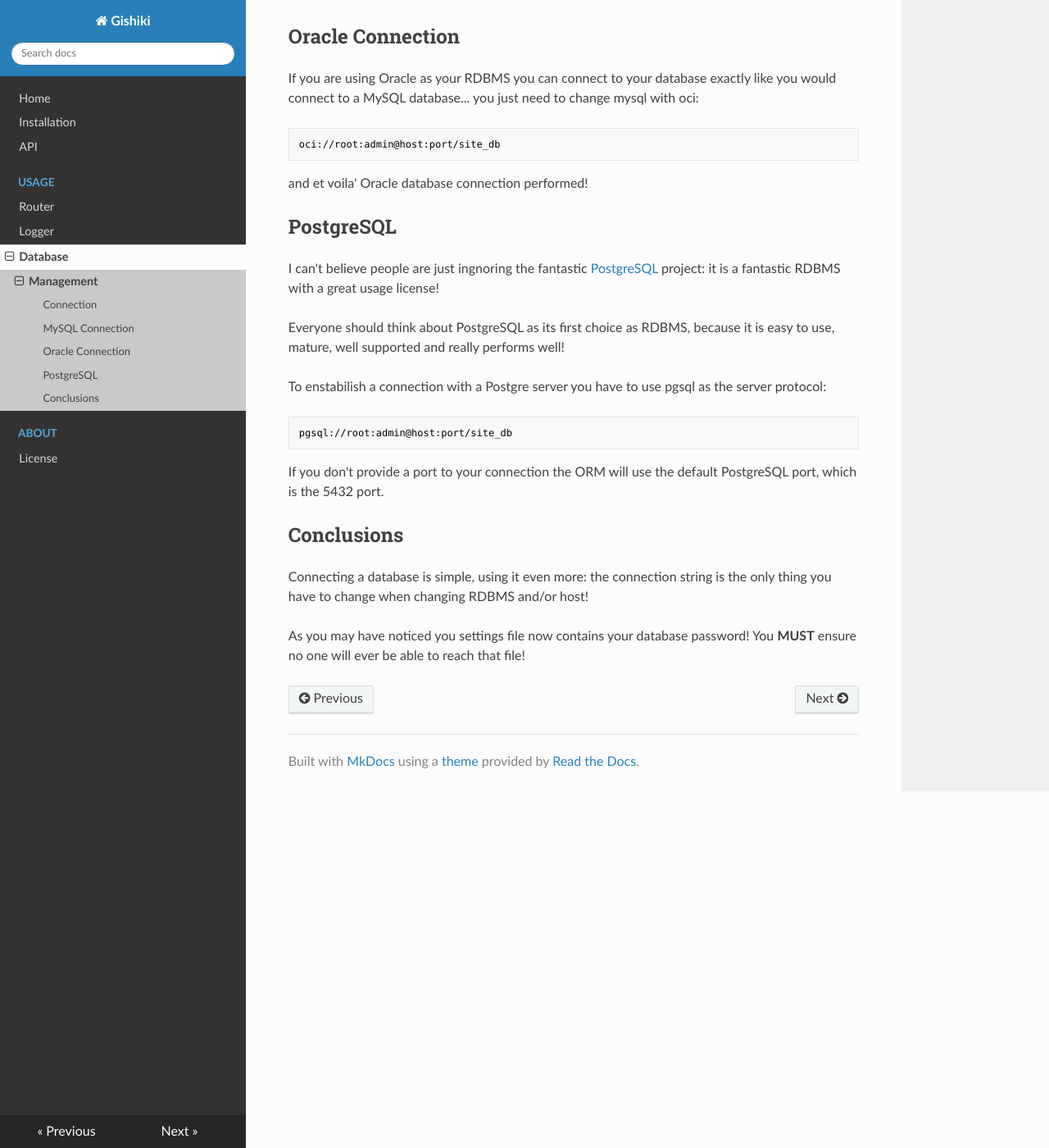
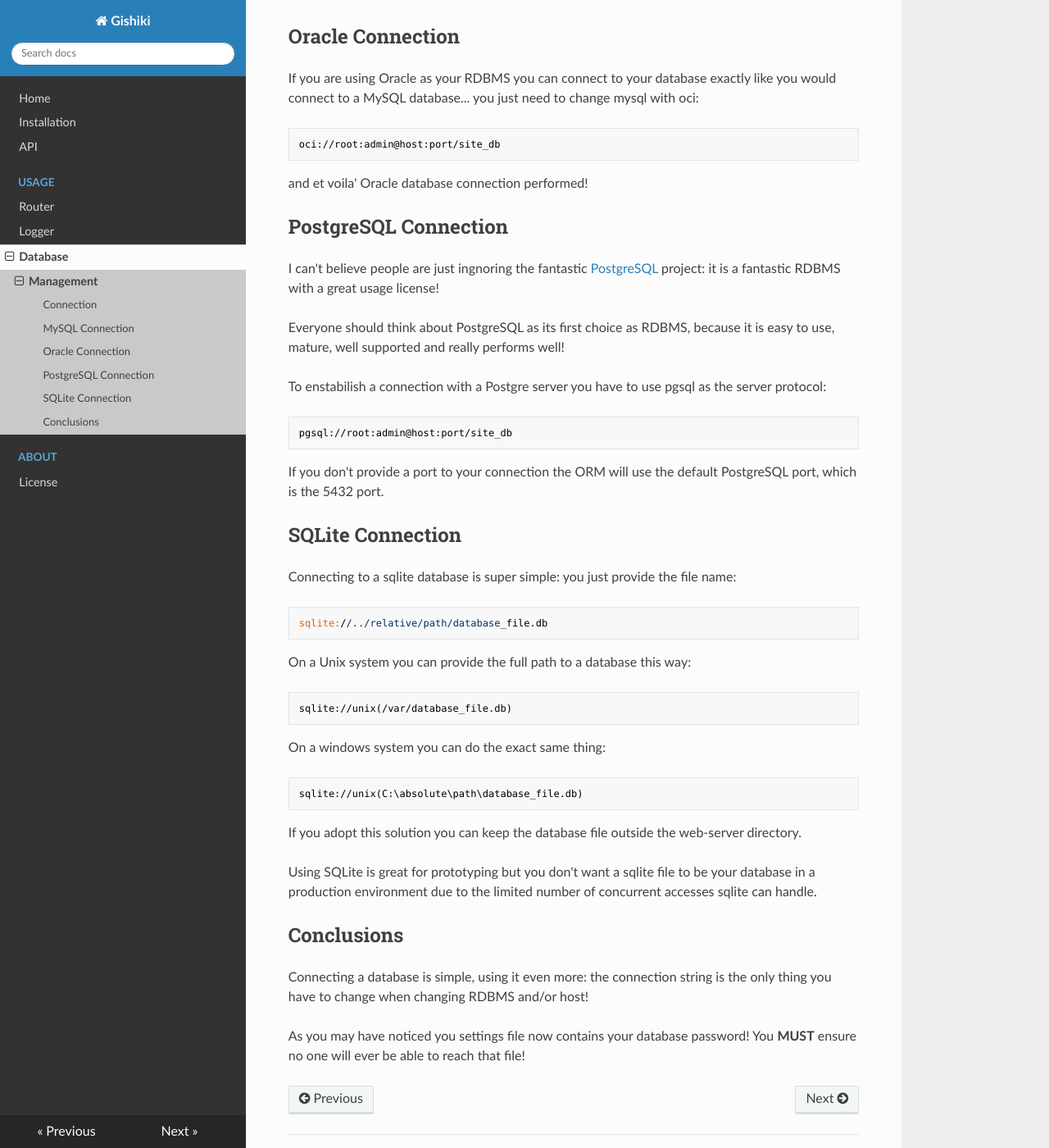
Before and after one commit to NeroReflex/Gishiki, an MkDocs documentation site: the page built from Documentation/docs/usage/database/management.md, in a window 1280 px wide and 1400 px high, scrolled down 1276 px. Shown: the whole window at 82% size. Built offline with MkDocs 1.6.1, drawn with Linux system fonts in a browser that asks for light colours; nearby versions of some CDN libraries; old or Windows-style settings are respelled for this version of MkDocs.

Commit message:
removed require_once from connection class
Removed require_once from the Connection class.
Changed documentation (added SQLite connection instructions).

````diff
--- a/Documentation/docs/usage/database/management.md
+++ b/Documentation/docs/usage/database/management.md
@@ -56,7 +56,7 @@ oci://root:admin@host:port/site_db
 and et voila' Oracle database connection performed!
 
 
-## PostgreSQL
+## PostgreSQL Connection
 I can't believe people are just ingnoring the fantastic [PostgreSQL](http://www.postgresql.org/) project:
 it is a fantastic RDBMS with a great usage license!
 
@@ -72,6 +72,32 @@ pgsql://root:admin@host:port/site_db
 If you don't provide a port to your connection the ORM will use the default PostgreSQL port, which is the 5432 port.
 
 
+## SQLite Connection
+Connecting to a sqlite database is super simple: you just provide the file name:
+
+```
+sqlite://../relative/path/database_file.db
+```
+
+On a Unix system you can provide the full path to a database this way:
+
+```
+sqlite://unix(/var/database_file.db)
+```
+
+On a windows system you can do the exact same thing:
+
+```
+sqlite://unix(C:\absolute\path\database_file.db)
+```
+
+If you adopt this solution you can keep the database file outside the web-server directory.
+
+Using SQLite is great for prototyping but you don't want a sqlite file to be
+your database in a production environment due to the limited number of concurrent
+accesses sqlite can handle.
+
+
 ## Conclusions
 Connecting a database is simple, using it even more: the connection string is
 the only thing you have to change when changing RDBMS and/or host!
````
Also changed, not shown: 2 other files.
